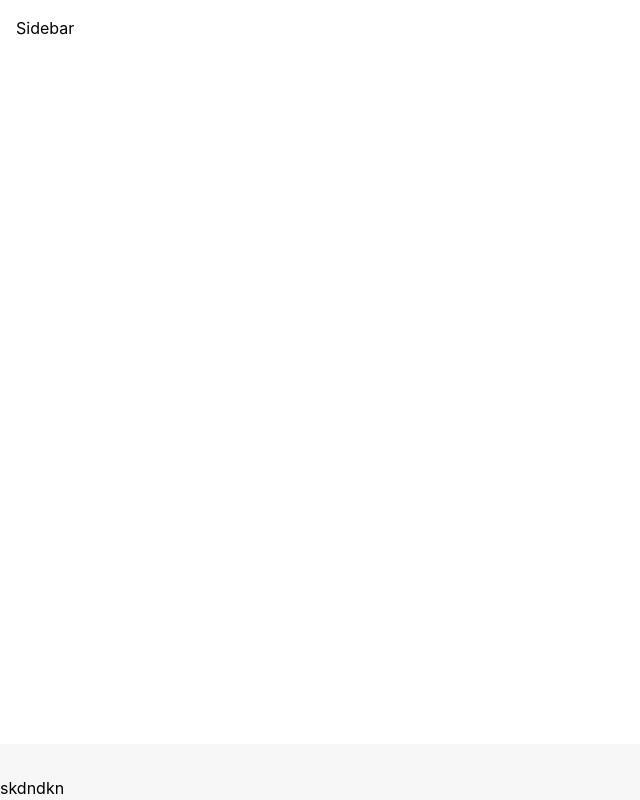
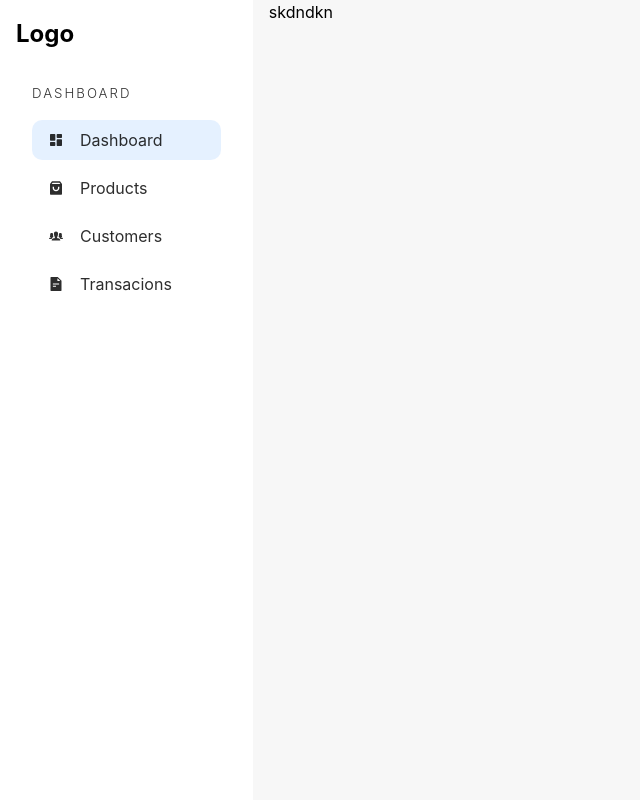
Before and after one commit to anivnssb/ecommerce_store_mern_Ts_redux, a React (Vite) app: page /admin/dashboard in a window 1280 px wide. Shown: the whole page, without its empty margins (0-640 px from the left). Built offline with nearby package versions, Linux system fonts and the light colour scheme.

Commit message:
side bar component created, styles added

```diff
--- a/src/Admin/components/Sidebar.tsx
+++ b/src/Admin/components/Sidebar.tsx
@@ -1,5 +1,77 @@
+import type { IconType } from "react-icons";
+import { AiFillFileText } from "react-icons/ai";
+import { IoIosPeople } from "react-icons/io";
+import {
+  RiDashboardFill,
+  RiShoppingBag3Fill,
+  RiShoppingBagFill,
+} from "react-icons/ri";
+import { Link, useLocation, type Location } from "react-router-dom";
+
 const Sidebar = () => {
-  return <aside>Sidebar</aside>;
+  const location = useLocation();
+  return (
+    <aside>
+      <h2>Logo</h2>
+      <div>
+        <h5>Dashboard</h5>
+        <ul>
+          <li
+            style={{
+              backgroundColor:
+                location.pathname === "/admin/dashboard"
+                  ? "rgb(0,115,255,0.1)"
+                  : "white",
+            }}
+          >
+            <Link to="/admin/dashboard">
+              <RiDashboardFill />
+              Dashboard
+            </Link>
+          </li>
+          <li
+            style={{
+              backgroundColor:
+                location.pathname === "/admin/products"
+                  ? "rgb(0,115,255,0.1)"
+                  : "white",
+            }}
+          >
+            <Link to="/admin/products">
+              <RiShoppingBag3Fill />
+              Products
+            </Link>
+          </li>
+          <li
+            style={{
+              backgroundColor:
+                location.pathname === "/admin/customers"
+                  ? "rgb(0,115,255,0.1)"
+                  : "white",
+            }}
+          >
+            <Link to="/admin/customers">
+              <IoIosPeople />
+              Customers
+            </Link>
+          </li>
+          <li
+            style={{
+              backgroundColor:
+                location.pathname === "/admin/transactions"
+                  ? "rgb(0,115,255,0.1)"
+                  : "white",
+            }}
+          >
+            <Link to="/admin/transactions">
+              <AiFillFileText />
+              Transacions
+            </Link>
+          </li>
+        </ul>
+      </div>
+    </aside>
+  );
 };
 
 export default Sidebar;
--- a/src/Admin/pages/Customers.tsx
+++ b/src/Admin/pages/Customers.tsx
@@ -1,5 +1,12 @@
+import Sidebar from "../components/Sidebar";
+
 const Customers = () => {
-  return <div>Customers</div>;
+  return (
+    <div className="adminContainer">
+      <Sidebar />
+      <main>skdndkn</main>
+    </div>
+  );
 };
 
 export default Customers;
--- a/src/Admin/pages/Products.tsx
+++ b/src/Admin/pages/Products.tsx
@@ -1,5 +1,12 @@
+import Sidebar from "../components/Sidebar";
+
 const Products = () => {
-  return <div>Products</div>;
+  return (
+    <div className="adminContainer">
+      <Sidebar />
+      <main>skdndkn</main>
+    </div>
+  );
 };
 
 export default Products;
--- a/src/Admin/pages/Transactions.tsx
+++ b/src/Admin/pages/Transactions.tsx
@@ -1,5 +1,12 @@
+import Sidebar from "../components/Sidebar";
+
 const Transactions = () => {
-  return <div>Transactions</div>;
+  return (
+    <div className="adminContainer">
+      <Sidebar />
+      <main>skdndkn</main>
+    </div>
+  );
 };
 
 export default Transactions;
--- a/src/Admin/styles/app.scss
+++ b/src/Admin/styles/app.scss
@@ -25,10 +25,11 @@ a {
 }
 
 .adminContainer {
-  @include grid(1fr, 4fr, 2rem);
+  @include grid(1fr 4fr, 2rem);
   height: 100vh;
   background-color: rgb(247, 247, 247);
   > aside {
+    height: 100vh;
     width: 100%;
     background-color: #fff;
     padding: 1rem;
@@ -37,5 +38,25 @@ a {
     &::-webkit-scrollbar {
       display: none;
     }
+    > div {
+      margin: 2rem 1rem;
+      > h5 {
+        @include heading(2px);
+        opacity: 0.8;
+        margin: 1rem 0;
+      }
+      > ul {
+        @include flex(column, unset, unset, 0.5rem);
+        list-style: none;
+        li {
+          padding: 0.5rem 1rem;
+          border-radius: 10px;
+          a {
+            color: rgb(0, 0, 0, 0.825);
+            @include flex(row, unset);
+          }
+        }
+      }
+    }
   }
 }
--- a/src/Admin/styles/mixin.scss
+++ b/src/Admin/styles/mixin.scss
@@ -1,4 +1,4 @@
-@mixin heading($spacing: 3px, $weight: 300, $case: uppcase) {
+@mixin heading($spacing: 3px, $weight: 300, $case: uppercase) {
   letter-spacing: $spacing;
   font-weight: $weight;
   text-transform: $case;
```
